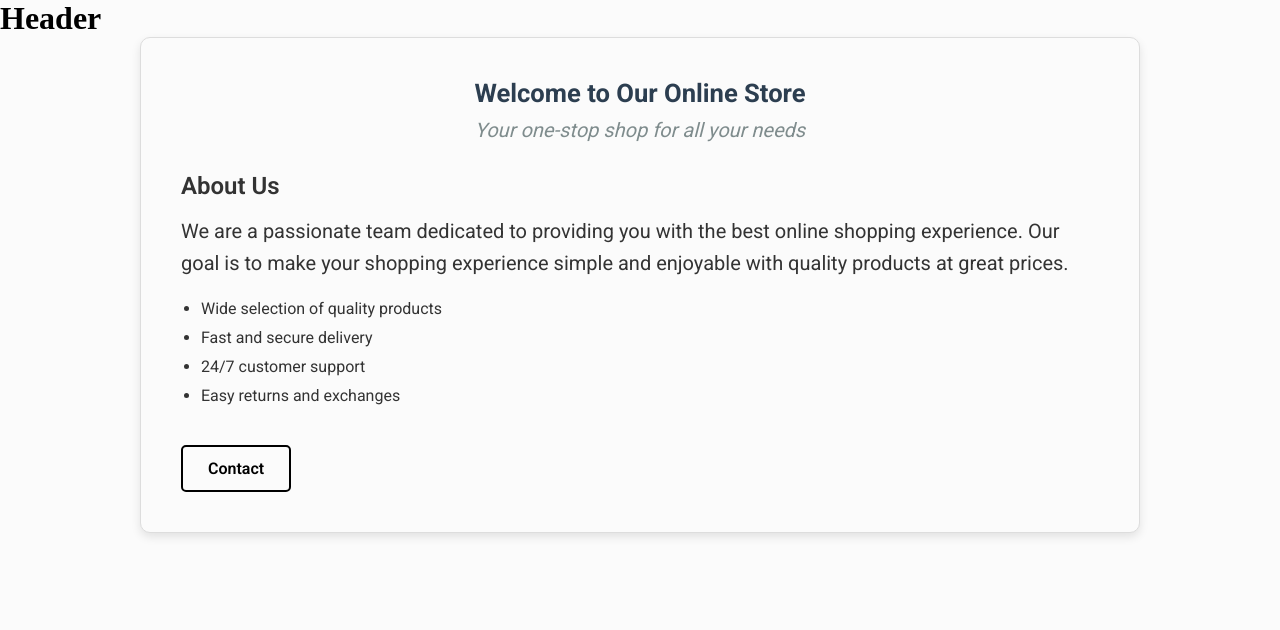
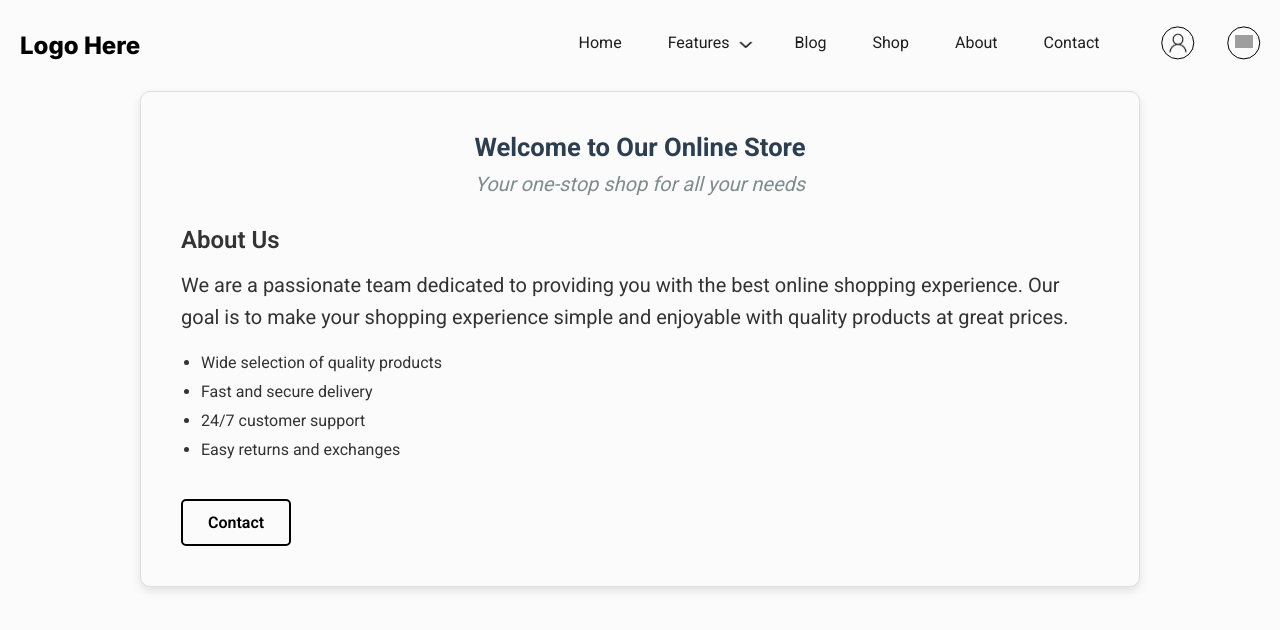
Before and after one commit to aleks6699/Contact-page, a Next.js app in the folder testing-project/: page / in a window 1280 px wide. Shown: the top 630 px of the page. Built offline with nearby package versions, Linux system fonts and the light colour scheme; grey boxes are pictures that could not be loaded.

Commit message:
feat: implements header

```diff
--- a/testing-project/src/app/components/Header/Header.tsx
+++ b/testing-project/src/app/components/Header/Header.tsx
@@ -1,8 +1,25 @@
+import Link from "next/link";
+import styles from "./header.module.css";
+import dynamic from "next/dynamic";
+
+// Динамическая загрузка компонентов
+const NavMenu = dynamic(() => import("./NavMenu/NavMenu"));
+const HeaderButtons = dynamic(() => import("./HeadersButtons/HeaderButtons"));
 
 export const Header = () => {
   return (
-    <header>
-      <h1>Header</h1>
+    <header className={styles.header}>
+      <div className="container">
+        <div className={styles.header_inner}>
+          <Link className={styles.header_logo} href="/">
+            Logo Here
+          </Link>
+          <div className={styles.header_inner_right}>
+            <NavMenu />
+            <HeaderButtons />
+          </div>
+        </div>
+      </div>
     </header>
   );
-}
+};
--- /dev/null
+++ b/testing-project/src/app/components/Header/HeadersButtons/HeaderButtons.tsx
@@ -0,0 +1,18 @@
+import Link from "next/link";
+import Image from "next/image";
+import styles from "../header.module.css";
+
+const HeaderButtons = () => {
+  return (
+    <div className={styles.header_buttons}>
+      <Link href="/profile" className={styles.profile} aria-label="Profile">
+        <Image src="/profile.svg" width={18} height={18} alt="Profile" />
+      </Link>
+      <Link href="/cart" className={styles.cart} aria-label="Cart">
+        <Image src="/cart.svg" width={18} height={18} alt="Cart" />
+      </Link>
+    </div>
+  );
+};
+
+export default HeaderButtons;
--- /dev/null
+++ b/testing-project/src/app/components/Header/NavMenu/NavMenu.tsx
@@ -0,0 +1,32 @@
+import Link from "next/link";
+import styles from "../header.module.css";
+import Image from "next/image";
+
+ const NavMenu = () => {
+  return (
+    <nav className={styles.header_nav}>
+      <ul className={styles.header_list}>
+        <li className={styles.header_item}>
+          <Link href="/">Home</Link>
+        </li>
+        <li className={styles.header_item}>
+          <Link href="/features">Features</Link>
+          <Image className={styles.arrow} src="/arrow.png" width={13} height={13} alt="Arrow" />
+        </li>
+        <li className={styles.header_item}>
+          <Link href="/blog">Blog</Link>
+        </li>
+        <li className={styles.header_item}>
+          <Link href="/shop">Shop</Link>
+        </li>
+        <li className={styles.header_item}>
+          <Link href="/about">About</Link>
+        </li>
+        <li className={styles.header_item}>
+          <Link href="/contact">Contact</Link>
+        </li>
+      </ul>
+    </nav>
+  );
+};
+export default NavMenu;
--- /dev/null
+++ b/testing-project/src/app/components/Header/header.module.css
@@ -0,0 +1,78 @@
+.header {
+  font-family: var(--font-roboto);
+  color: var(--background-light);
+}
+.header_inner {
+  display: flex;
+  justify-content: space-between;
+  align-items: center;
+  padding: 31px 0;
+}
+
+.header_logo {
+  font-weight: 800;
+  font-size: clamp(18px, 2vw, 24px);
+  color: var(--black);
+  font-family: var(--font-inter);
+  transition: all 0.3s ease-in-out;
+}
+.header_logo:hover {
+  color: var(--gray-dark);
+  transform: scale(1.1);
+}
+.header_inner_right {
+  display: flex;
+  justify-content: space-between;
+  gap: 9.5px;
+}
+
+.header_list {
+  display: flex;
+  justify-content: space-between;
+  gap: 46px;
+}
+.header_buttons {
+  display: flex;
+  justify-content: space-between;
+  gap: 48px;
+  margin-left: 60px;
+  padding-right: 7px;
+}
+.arrow {
+  margin-left: 6px;
+  transform: translate(25%);
+}
+
+.cart,
+.profile {
+  cursor: pointer;
+  position: relative;
+  transition: all 0.3s ease-in-out;
+}
+.cart::after,
+.profile::after {
+  content: "";
+  position: absolute;
+  width: 31px;
+  height: 31px;
+  border-radius: 50%;
+  border: 1px solid var(--black);
+  top: 0;
+  right: 0;
+  transform: translate(22%, -20%);
+}
+
+.cart:hover,
+.profile:hover {
+  transform: rotate(-25deg);
+}
+
+.header_item {
+  transition: all 0.3s ease-in-out;
+  font-size: clamp(14px, 1.5vw, 16px);
+}
+
+.header_item:hover {
+  transform: scale(1.1);
+  color: var(--black);
+}
--- a/testing-project/src/app/globals.css
+++ b/testing-project/src/app/globals.css
@@ -44,6 +44,11 @@ a {
 ul {
   list-style: none;
 }
+.container {
+  max-width: 1280px;
+  margin: 0 auto;
+  padding: 0 20px;
+}
 
 img {
   max-width: 100%;
```
Also changed, not shown: testing-project/public/arrow.png (added).
